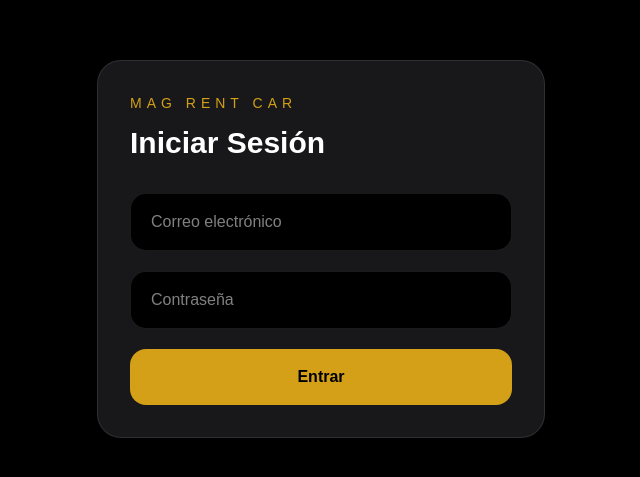
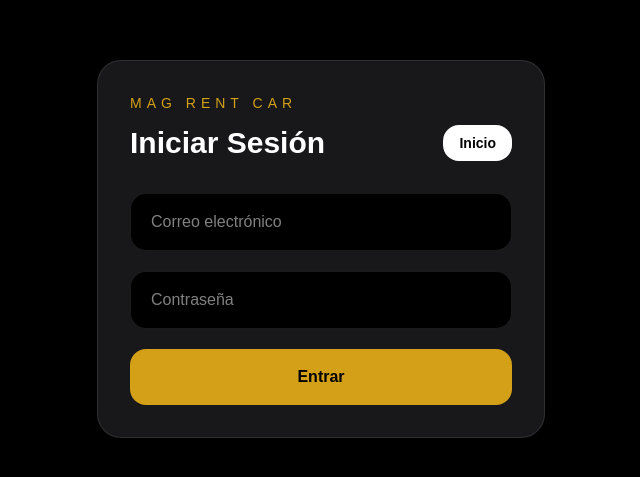
Before and after one commit to magrcrd/New-Repository, a Next.js app: page /login in a window 1280 px wide. Shown: the part 151-628 px from the top of the page, without its empty margins (319-959 px from the left). Built offline with nearby package versions, Linux system fonts and the light colour scheme; no server answers.

Commit message:
add login home button

```diff
--- a/src/app/login/page.tsx
+++ b/src/app/login/page.tsx
@@ -60,9 +60,22 @@ export default function Login() {
           MAG RENT CAR
         </p>
 
-        <h1 className="text-3xl font-bold mb-8">
-          Iniciar Sesión
-        </h1>
+        {/* HEADER */}
+
+        <div className="flex items-center justify-between mb-8">
+
+          <h1 className="text-3xl font-bold">
+            Iniciar Sesión
+          </h1>
+
+          <a
+            href="/"
+            className="bg-white text-black px-4 py-2 rounded-2xl font-bold text-sm"
+          >
+            Inicio
+          </a>
+
+        </div>
 
         <div className="space-y-5">
 
```
